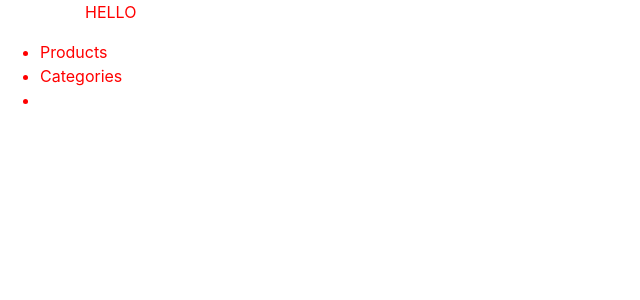
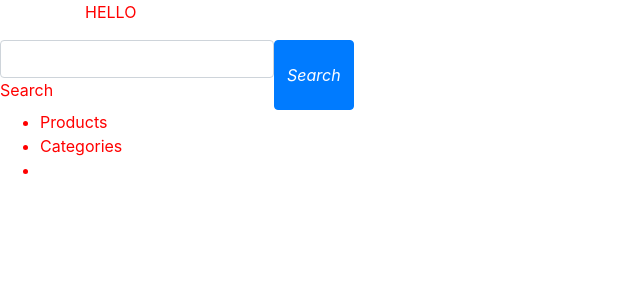
Before and after one commit to stuartj073/music-box, a Django app: page / in a window 1280 px wide. Shown: the top 300 px of the page, without its empty margins (0-640 px from the left). Run offline with Django 4.2, Linux system fonts and the light colour scheme; some libraries are stand-ins or nearby versions.

Commit message:
Add search-bar div to wrap around search form

```diff
--- a/home/templates/home/index.html
+++ b/home/templates/home/index.html
@@ -1,6 +1,19 @@
 {% extends "base.html" %}
 {% load static %}
 {% block content %}
+<div class="search-bar">
+    <form action="{% url 'index' %}" method="GET">
+        <div class="input-group">
+            <div class="form-outline">
+                <input type="search" id="form1" class="form-control" name="search" />
+                <label class="form-label" for="form1">Search</label>
+            </div>
+            <button type="button" class="btn btn-primary">
+                <i class="fas fa-search">Search</i>
+            </button>
+        </div>
+    </form>
+</div>
 <nav>
     <ul>
         <li><a href="{% url 'products' %}">Products</a></li>
--- a/home/views.py
+++ b/home/views.py
@@ -1,7 +1,28 @@
-from django.shortcuts import render
+from django.shortcuts import render, reverse, redirect
+from django.db.models import Q
+from products.models import Product, Category
 
 # Create your views here.
 
 def index(request):
     """ Index page request. """
-    return render(request, 'home/index.html')
+    """ Search bar request. """
+    products = Product.objects.all()
+    categories = Category.objects.all()
+
+    if request.method == "GET":
+        if 'search' in request.method:
+            query = request.GET['search']
+            if not query:
+                print("You didn't specify your search")
+                return redirect(reverse('home'))
+
+            queries = Q(name__icontains=query) | Q(description__icontains=query)
+            products = products.filter(queries)
+
+    context = {
+        'products': products,
+        'categories': categories,
+    }
+
+    return render(request, 'home/index.html', context)
```
Lines whose indentation alone changed are shown as unchanged.
